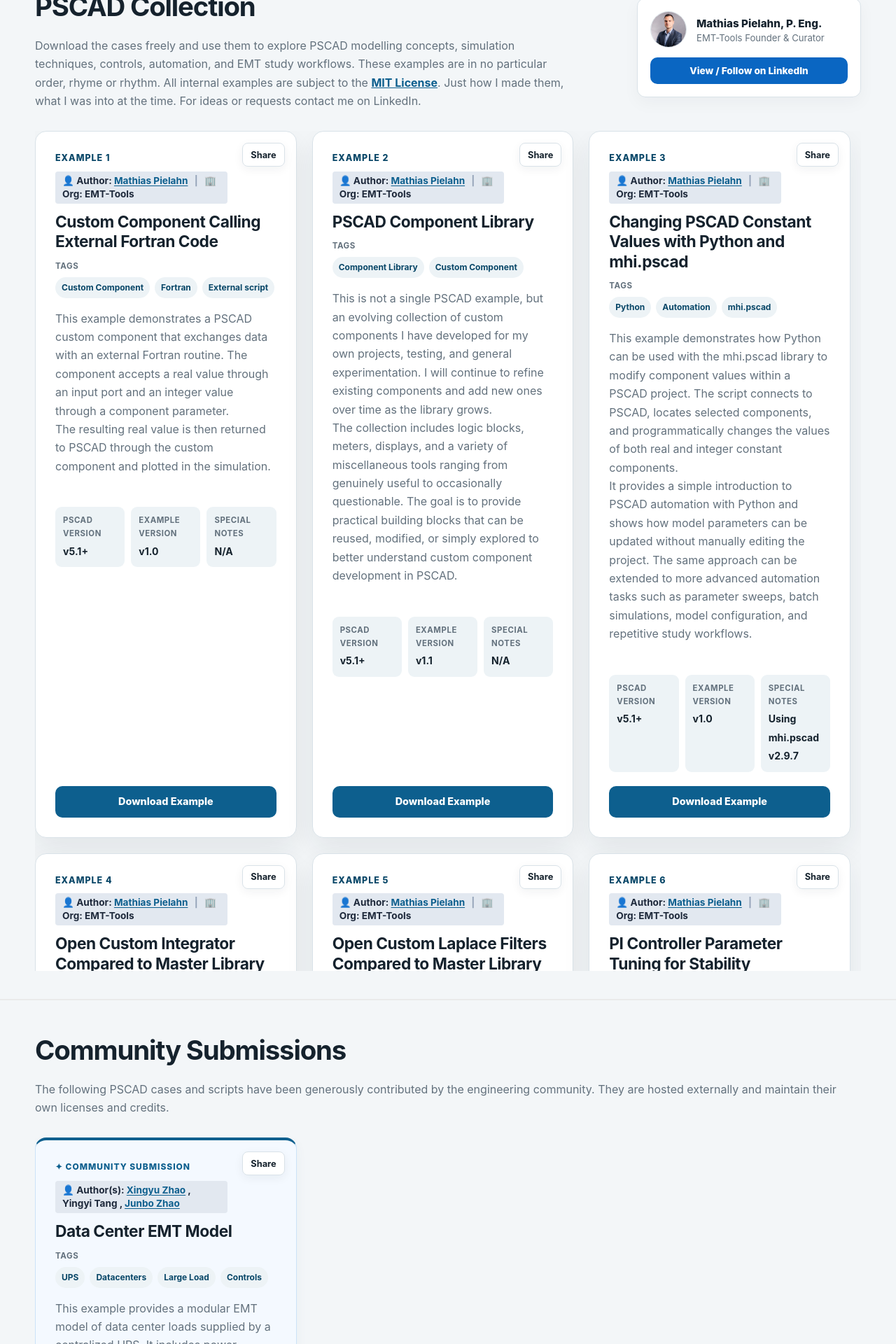
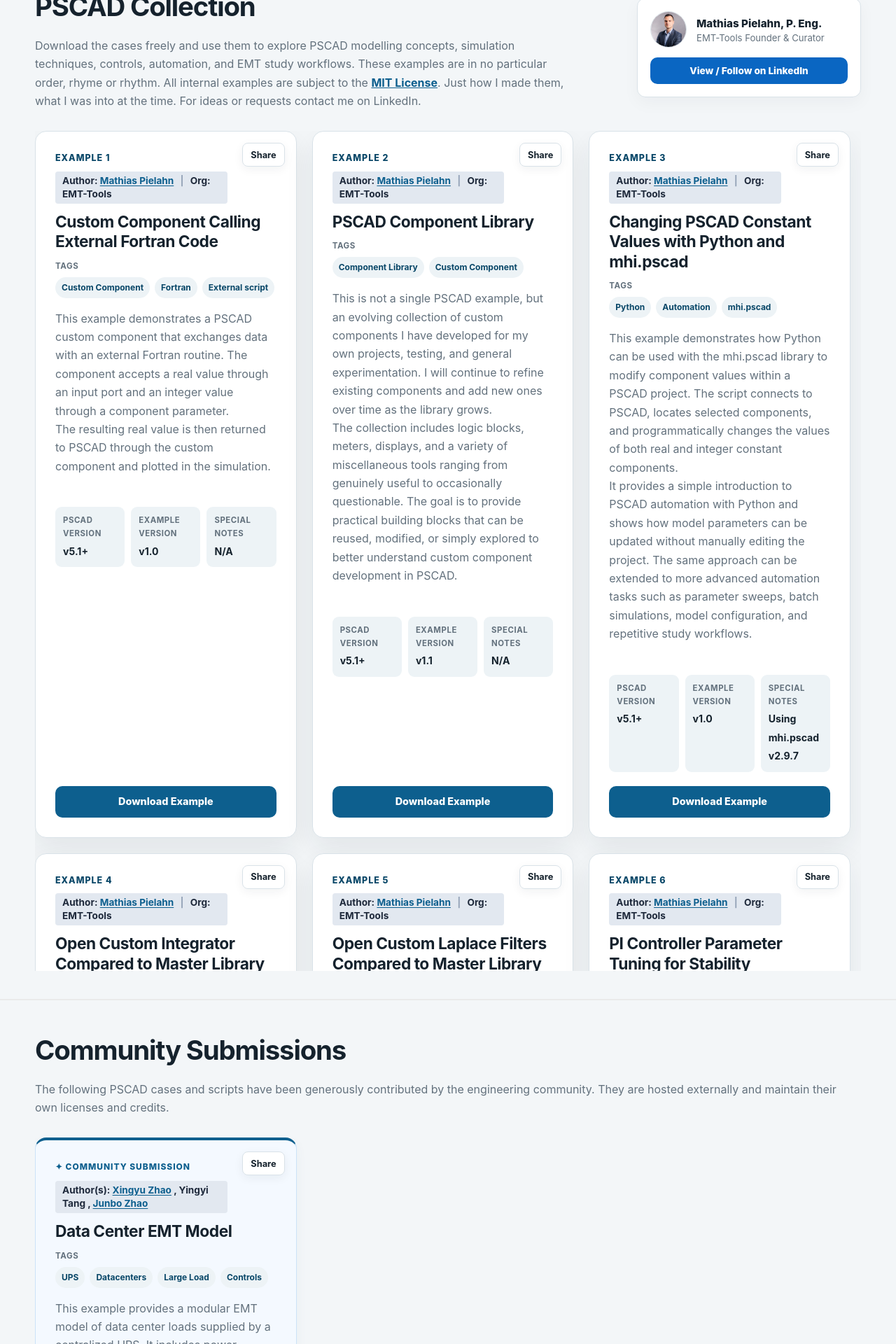
Before and after one commit to EMT-Tools/emt-tools.github.io, a Jekyll site: the page built from index.html, in a window 1280 px wide. Shown: the part 882-2802 px from the top of the page at 70% size. Built offline with Jekyll 4.4.1, drawn with Linux system fonts in a browser that asks for light colours; some of the changed text lies outside the part shown.

Commit message:
Update index.html

```diff
--- a/index.html
+++ b/index.html
@@ -93,7 +93,7 @@
 
             <!-- NEW INTERNAL AUTHOR BADGE -->
             <div style="background-color: #e2e8f0; padding: 4px 10px; font-size: 0.85em; color: #1e293b; border-radius: 4px; display: inline-block; margin-bottom: 12px; margin-top: 8px; font-weight: bold; max-width: calc(100% - 70px); line-height: 1.4;">
-               👤 Author: <a href="{{ example.linkedin | default: 'https://www.linkedin.com/in/mathiaspielahn/' }}" target="_blank" rel="noopener noreferrer" style="color: #0d5f8e; text-decoration: underline; text-underline-offset: 2px;">{{ example.author | default: 'Mathias Pielahn' }}</a> <span style="margin: 0 6px; color: #94a3b8;">|</span> 🏢 Org: {{ example.organization | default: 'EMT-Tools' }}
+                Author: <a href="{{ example.linkedin | default: 'https://www.linkedin.com/in/mathiaspielahn/' }}" target="_blank" rel="noopener noreferrer" style="color: #0d5f8e; text-decoration: underline; text-underline-offset: 2px;">{{ example.author | default: 'Mathias Pielahn' }}</a> <span style="margin: 0 6px; color: #94a3b8;">|</span>  Org: {{ example.organization | default: 'EMT-Tools' }}
             </div>
 
             <h3 style="margin-top: 0;">{{ example.title }}</h3>
@@ -146,7 +146,7 @@
 
               <div style="background-color: #e2e8f0; padding: 4px 10px; font-size: 0.85em; color: #1e293b; border-radius: 4px; display: inline-block; margin-bottom: 12px; font-weight: bold; max-width: calc(100% - 70px); line-height: 1.4;">
                 {% if resource.author %}
-                   👤 Author(s):
+                    Author(s):
                   {% assign authors = resource.author | split: "," %}
                   {% assign linkedins = resource.linkedin | split: "," %}
 
@@ -162,11 +162,11 @@
                   {% endfor %}
 
                   {% if resource.organization %}
-                    <span style="margin: 0 6px; color: #94a3b8;">|</span> 🏢 Org: {{ resource.organization }}
+                    <span style="margin: 0 6px; color: #94a3b8;">|</span>  Org: {{ resource.organization }}
                   {% endif %}
 
                 {% elsif resource.organization %}
-                   🏢 Organization: {{ resource.organization }}
+                    Organization: {{ resource.organization }}
                 {% endif %}
               </div>
 
@@ -219,7 +219,7 @@
             <div class="example-content">
               <div style="background-color: #cbd5e1; padding: 4px 10px; font-size: 0.85em; color: #1e293b; border-radius: 4px; display: inline-block; margin-bottom: 12px; font-weight: bold; max-width: calc(100% - 70px); line-height: 1.4;">
                 {% if resource.author %}
-                   👤 Author(s):
+                    Author(s):
                   {% assign authors = resource.author | split: "," %}
                   {% assign linkedins = resource.linkedin | split: "," %}
 
@@ -235,11 +235,11 @@
                   {% endfor %}
 
                   {% if resource.organization %}
-                    <span style="margin: 0 6px; color: #64748b;">|</span> 🏢 Org: {{ resource.organization }}
+                    <span style="margin: 0 6px; color: #64748b;">|</span>  Org: {{ resource.organization }}
                   {% endif %}
 
                 {% elsif resource.organization %}
-                   🏢 Organization: {{ resource.organization }}
+                    Organization: {{ resource.organization }}
                 {% endif %}
               </div>
               <h3 style="margin-top: 0;">{{ resource.title }}</h3>
```
